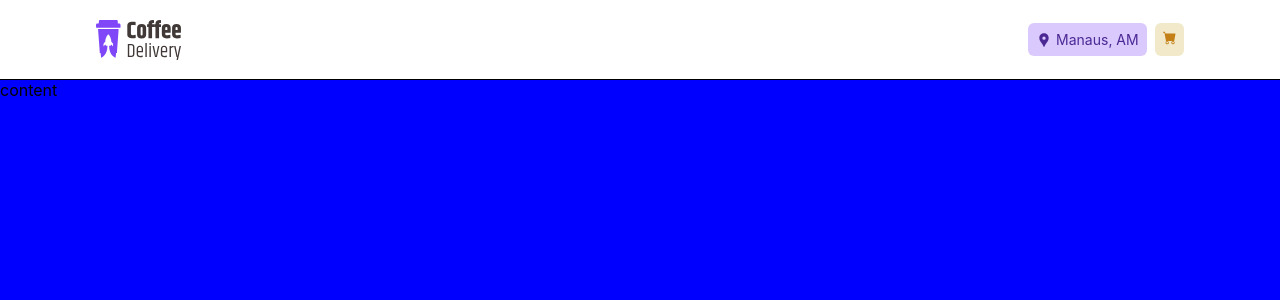
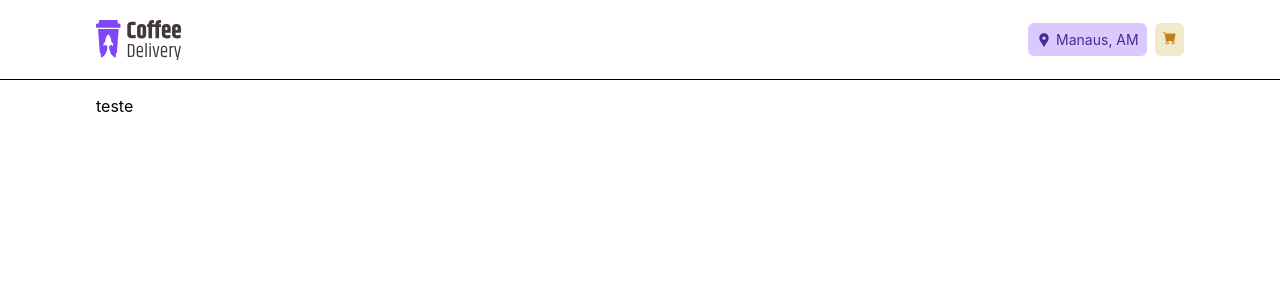
Before and after one commit to flavianahmias/rocket-coffee-delivery, a React (Create React App) app: page / in a window 1280 px wide. Shown: the top 300 px of the page. Built offline with nearby package versions, Linux system fonts and the light colour scheme.

Commit message:
feat: configure routes

```diff
--- a/package.json
+++ b/package.json
@@ -9,6 +9,7 @@
     "react": "^18.2.0",
     "react-dom": "^18.2.0",
     "react-icons": "^4.10.1",
+    "react-router-dom": "^6.14.1",
     "react-scripts": "5.0.1",
     "sass": "^1.63.6",
     "web-vitals": "^2.1.4"
--- a/src/App.js
+++ b/src/App.js
@@ -1,9 +1,28 @@
 import logo from "./logo.svg";
-import "./App.css";
+import styles from "./App.module.scss";
 import Home from "./pages/home";
+import Header from "./components/header";
+import { BrowserRouter as Router, Routes, Route, Link } from "react-router-dom";
+
+export const Content = () => {
+  return (
+    <div className={styles.content}>
+      <Router>
+        <Routes>
+          <Route exact path="/" element={<Home />} />
+        </Routes>
+      </Router>
+    </div>
+  );
+};
 
 function App() {
-  return <Home />;
+  return (
+    <div className={styles.main}>
+      <Header />
+      <Content />
+    </div>
+  );
 }
 
 export default App;
--- a/src/App.css
+++ b/src/App.module.scss
@@ -36,3 +36,9 @@
     transform: rotate(360deg);
   }
 }
+
+.content {
+  height: calc(100vh - 80px);
+  padding: 1rem 6rem;
+  box-sizing: border-box;
+}
--- a/src/pages/home/index.js
+++ b/src/pages/home/index.js
@@ -2,17 +2,8 @@ import React from "react";
 import Header from "../../components/header";
 import styles from "./styles.module.scss";
 
-export const Content = () => {
-  return <div className={styles.content}>content</div>;
-};
-
 function Home() {
-  return (
-    <div className={styles.main}>
-      <Header />
-      <Content />
-    </div>
-  );
+  return <div className={styles.homepage}>teste</div>;
 }
 
 export default Home;
--- a/src/pages/home/styles.module.scss
+++ b/src/pages/home/styles.module.scss
@@ -1,6 +1,7 @@
 .content {
-  height: calc(100vh - 60px);
-  background-color: blue;
+  height: calc(100vh - 80px);
+  padding: 1rem 6rem;
+  box-sizing: border-box;
 }
 
 .main {
```
Also changed, not shown: 1 other file (tests, documents, lock files or other folders).
